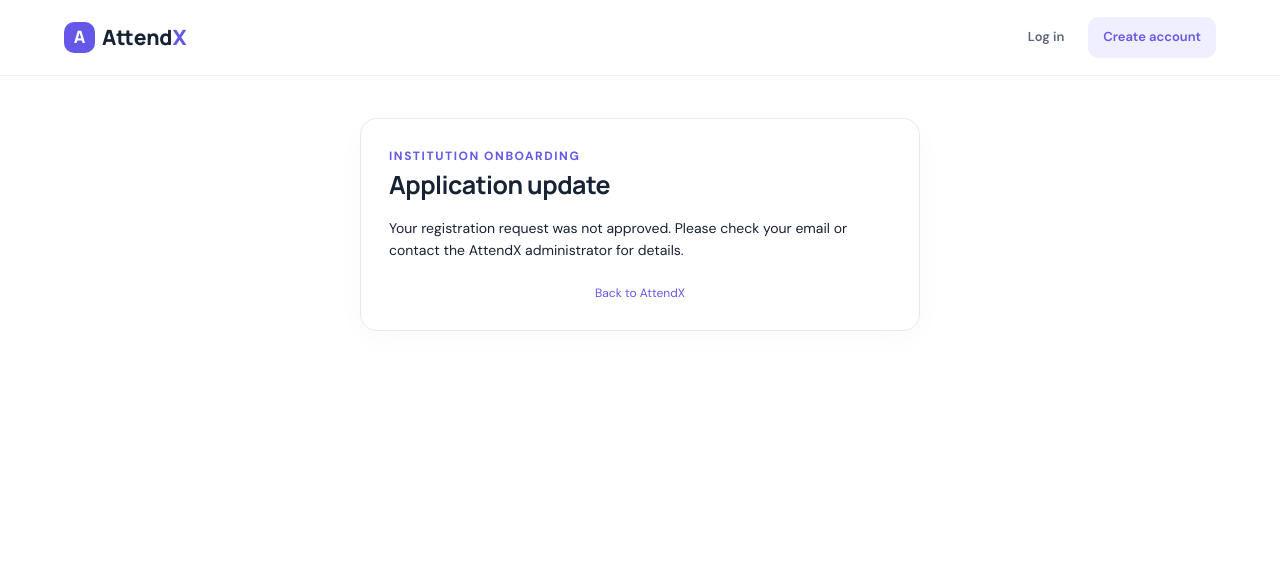
After one commit to shiv9969/attendance-management, a Flask app: template templates/college_waiting.html in a window 1280 px wide. The commit adds this page. Shown: the top 571 px of the page. Run offline with Flask 3, Linux system fonts and the light colour scheme; the template is opened without the code that fills it, so the values that code supplies are empty; some libraries are stand-ins or nearby versions.

Commit message:
Add files via upload

```diff
--- a/templates/college_register.html
+++ b/templates/college_register.html
@@ -1 +1 @@
-{% extends "base.html" %}{% block title %}Register a college{% endblock %}{% block content %}<div class="narrow"><div class="form-card"><div class="eyebrow">INSTITUTION ONBOARDING</div><h2>Register your college</h2><p class="muted">AttendX reviews every institution request. After approval, the registered email becomes your College Admin login and a unique College Code is generated.</p><form method="post" class="stack"><label>College / institution name<input name="college_name" required maxlength="180"></label><label>Official institution email<input type="email" name="official_email" required></label><label>Contact person name<input name="contact_name" required></label><label>College address<input name="address" required maxlength="300"></label><label>Set College Admin password<input type="password" name="password" minlength="10" required autocomplete="new-password"></label><button class="btn primary full" type="submit">Submit registration request</button></form><p class="form-bottom">Already approved? <a href="{{ url_for('login') }}">Sign in</a></p></div></div>{% endblock %}
+{% extends "base.html" %}{% block title %}Register a college{% endblock %}{% block content %}<div class="narrow"><div class="form-card"><div class="eyebrow">INSTITUTION ONBOARDING</div><h2>Register your college</h2><p class="muted">After you submit this form, you will see a waiting page. Review usually takes up to 2–3 working days. If approved, your unique College Code will be emailed to this address.</p><form method="post" class="stack"><label>College / institution name<input name="college_name" required maxlength="180"></label><label>Official institution email<input type="email" name="official_email" required></label><label>Contact person name<input name="contact_name" required></label><label>College address<input name="address" required maxlength="300"></label><label>Set College Admin password<input type="password" name="password" minlength="10" required autocomplete="new-password"></label><button class="btn primary full" type="submit">Submit registration request</button></form><p class="form-bottom">Already approved? <a href="{{ url_for('login') }}">Sign in</a></p></div></div>{% endblock %}
--- /dev/null
+++ b/templates/college_waiting.html
@@ -0,0 +1,19 @@
+{% extends "base.html" %}
+{% block title %}College application status{% endblock %}
+{% block content %}
+<div class="narrow"><div class="form-card">
+  <div class="eyebrow">INSTITUTION ONBOARDING</div>
+  {% if college_request.status == 'pending' %}
+    <h2>Application submitted — waiting for approval</h2>
+    <p class="muted">Thank you, {{ college_request.contact_name }}. Your request for <strong>{{ college_request.college_name }}</strong> has been received.</p>
+    <div class="panel"><h3>What happens next?</h3><p>Our Super Admin team will review your application. Please allow a maximum of <strong>2–3 working days</strong> for a decision. Saturdays, Sundays and public holidays are not counted as working days.</p><p>We will email the decision and, if approved, your unique College Code to <strong>{{ college_request.official_email }}</strong>.</p></div>
+    <p class="muted">Current status: <span class="status-pill">Pending review</span></p>
+  {% elif college_request.status == 'approved' %}
+    <h2>Your application has been approved</h2><p>Check {{ college_request.official_email }} for your College Code and sign-in instructions.</p>
+    <a class="btn primary" href="{{ url_for('login') }}">Go to sign in</a>
+  {% else %}
+    <h2>Application update</h2><p>Your registration request was not approved. Please check your email or contact the AttendX administrator for details.</p>
+  {% endif %}
+  <p class="form-bottom"><a href="{{ url_for('index') }}">Back to AttendX</a></p>
+</div></div>
+{% endblock %}
```
